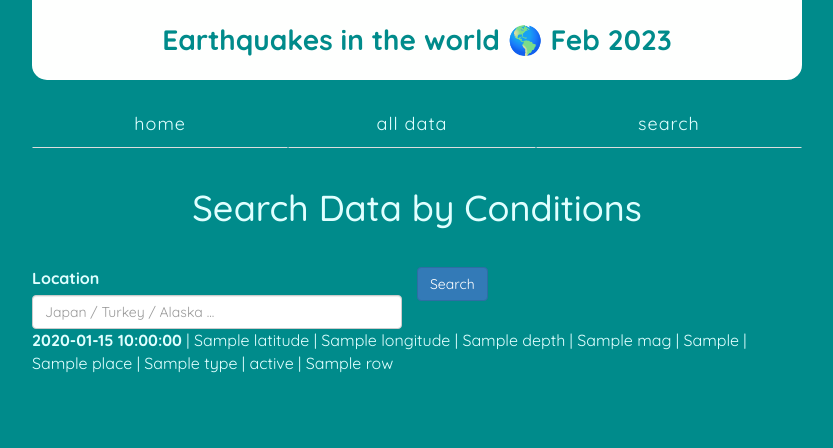
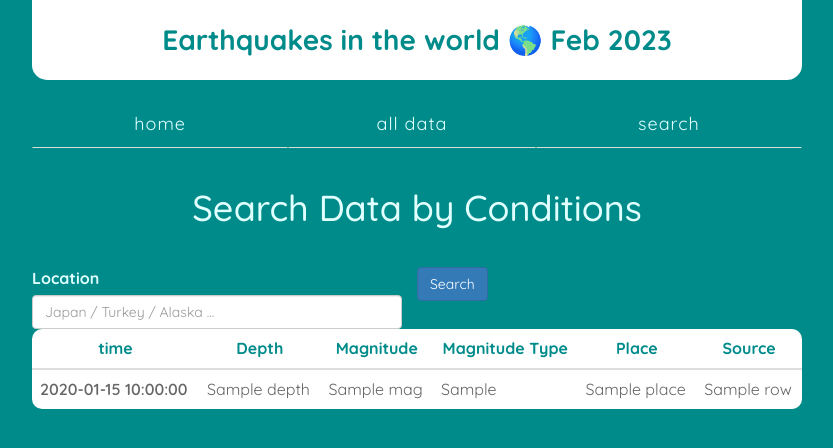
Before and after one commit to azusaw/db-driven-web-app, a Flask app: template templates/search.html in a window 1280 px wide. Shown: the top 448 px of the page, without its empty margins (223-1056 px from the left). Run offline with Flask 3, Linux system fonts and the light colour scheme; the template is opened without the code that fills it: most values are stand-ins (such as "Sample title", 1, 10 or a date in 2020); some libraries are stand-ins or nearby versions.

Commit message:
Split common table components to earthquake_table.html

```diff
--- a/static/style.css
+++ b/static/style.css
@@ -59,3 +59,7 @@ th {
     color: darkcyan;
     text-align: center;
 }
+
+.bold {
+    font-weight: 600;
+}
--- /dev/null
+++ b/templates/earthquake_table.html
@@ -0,0 +1,24 @@
+<table class="table align-middle">
+    <thead class="table-header">
+    <tr>
+        <th scope="col">time</th>
+        <th scope="col">Depth</th>
+        <th scope="col">Magnitude</th>
+        <th scope="col">Magnitude Type</th>
+        <th scope="col">Place</th>
+        <th scope="col">Source</th>
+    </tr>
+    </thead>
+    <tbody>
+    {% for row in rows %}
+    <tr>
+        <td class="bold">{{row["time"]}}</td>
+        <td>{{row['depth']}}</td>
+        <td>{{row['mag']}}</td>
+        <td>{{row['magType']}}</td>
+        <td>{{row['place']}}</td>
+        <td>{{row['name']}}</td>
+    </tr>
+    {% endfor %}
+    </tbody>
+</table>
--- a/templates/search.html
+++ b/templates/search.html
@@ -8,19 +8,7 @@
     </div>
     <input type="submit" class="btn btn-primary" value="Search">
 </form>
-{% for row in rows %}
-<p>
-    <b>{{row["time"]}}</b> |
-    {{row["latitude"]}} |
-    {{row["longitude"]}} |
-    {{row['depth']}} |
-    {{row["mag"]}} |
-    {{row["magType"]}} |
-    {{row['place']}} |
-    {{row['type']}} |
-    {{row['status']}} |
-    {{row['name']}}
-    <br/>
-</p>
-{% endfor %}
+{% with rows = rows %}
+{% include 'earthquake_table.html' %}
+{% endwith %}
 {% endblock %}
```
Also changed, not shown: templates/all.html (+4 -25 lines).
